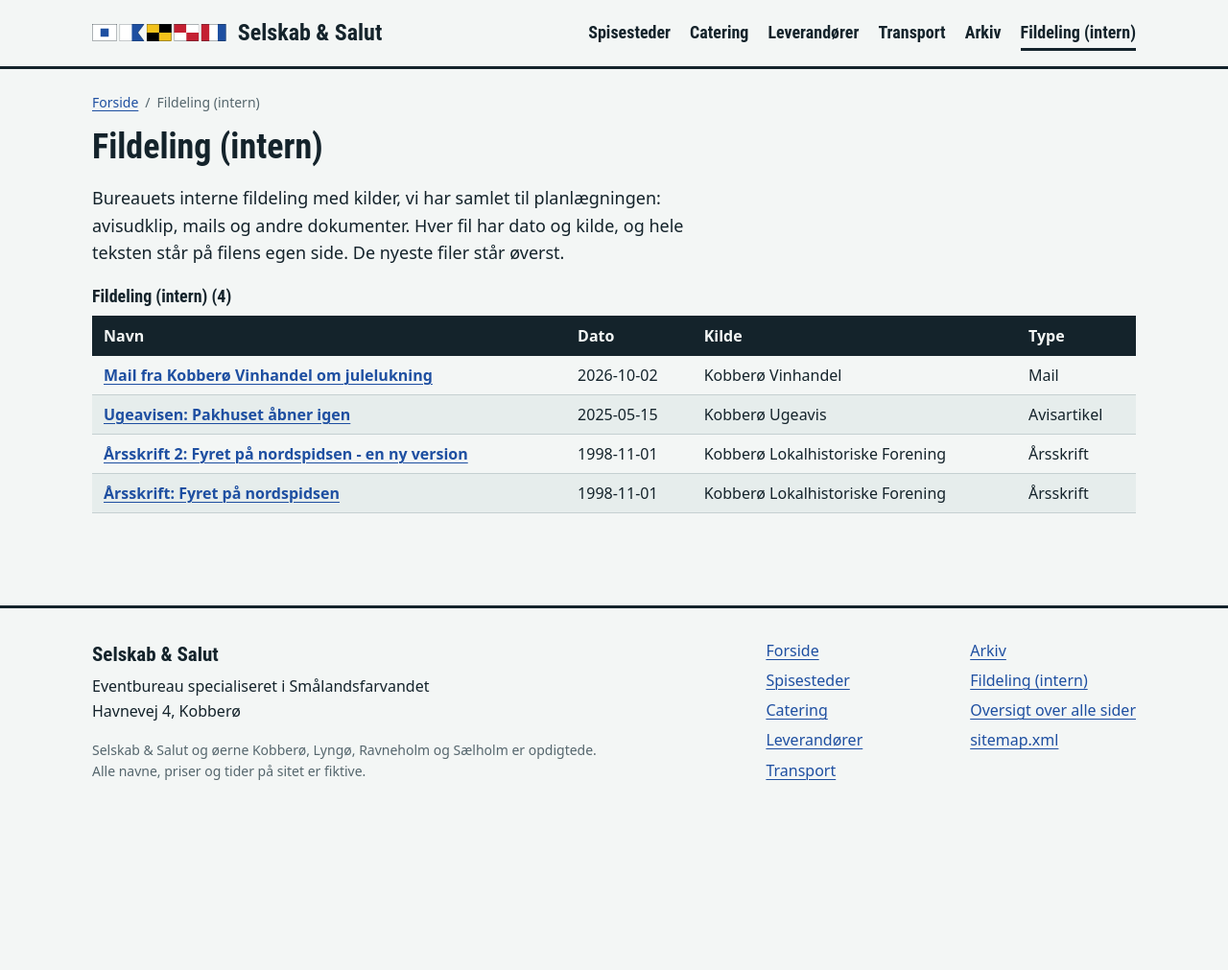
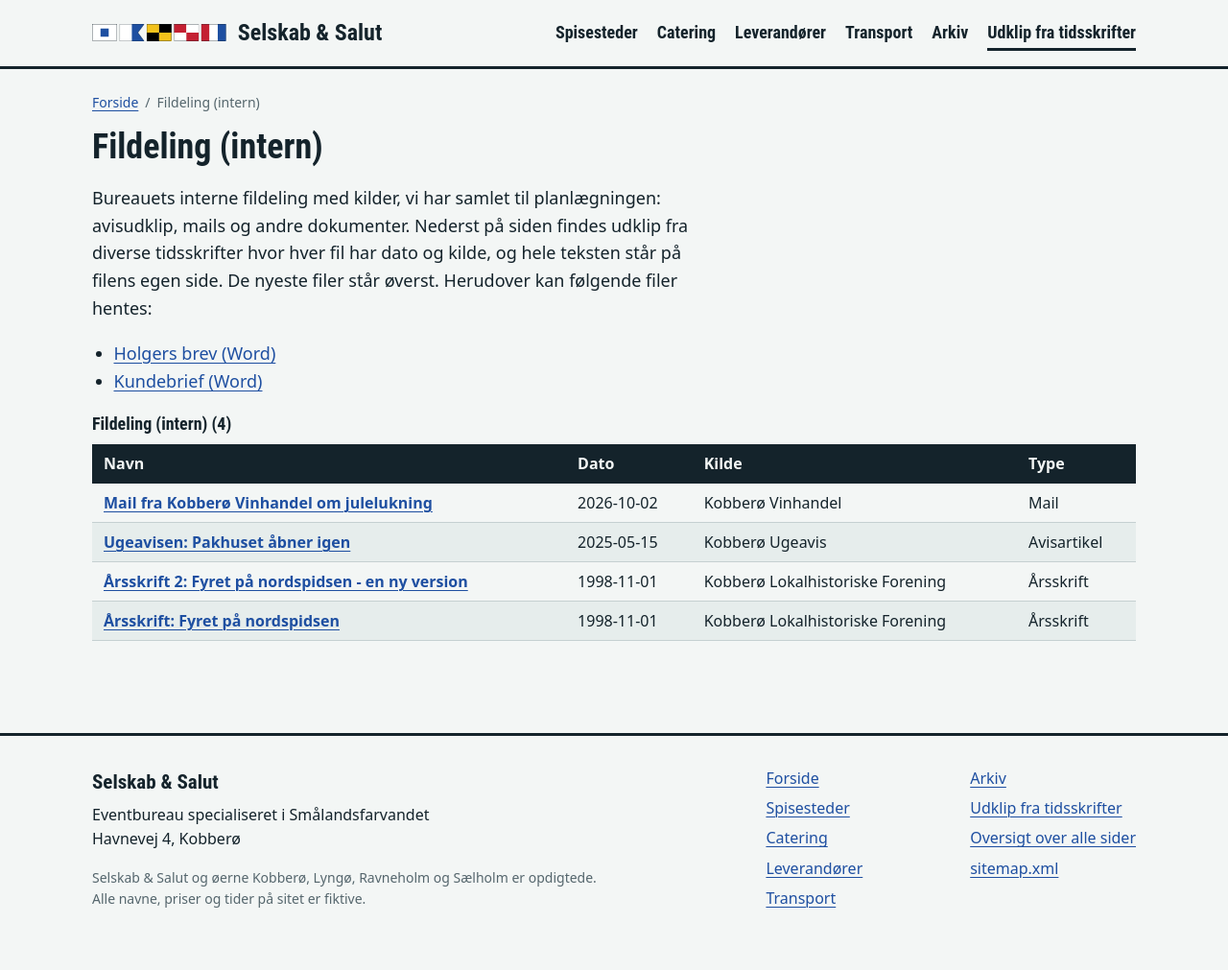
Before and after one commit to selskabogsalut/selskabogsalut.github.io, a Jekyll site: the page built from fildeling.md, in a window 1280 px wide. Shown: the whole page at 96% size. Built offline with Jekyll 4.4.1, drawn with Linux system fonts in a browser that asks for light colours; before the commit the page ends 900 px from its top, so only the background shows below that.

Commit message:
Downloadable files

```diff
--- a/_data/sektioner.yml
+++ b/_data/sektioner.yml
@@ -46,7 +46,7 @@
 
 # Fildeling (intern)
 - samling: fildeling
-  titel: Fildeling (intern)
+  titel: Udklip fra tidsskrifter
   ental: fil
   url: /fildeling/
   sortering: dato
--- a/fildeling.md
+++ b/fildeling.md
@@ -6,4 +6,6 @@ permalink: /fildeling/
 last_modified_at: 2026-11-11
 ---
 
-Bureauets interne fildeling med kilder, vi har samlet til planlægningen: avisudklip, mails og andre dokumenter. Hver fil har dato og kilde, og hele teksten står på filens egen side. De nyeste filer står øverst.
+Bureauets interne fildeling med kilder, vi har samlet til planlægningen: avisudklip, mails og andre dokumenter. Nederst på siden findes udklip fra diverse tidsskrifter hvor hver fil har dato og kilde, og hele teksten står på filens egen side. De nyeste filer står øverst. Herudover kan følgende filer hentes:
+- <a href="/assets/filer/Holgers_brev.docx" download>Holgers brev (Word)</a>
+- <a href="/assets/filer/Kundebrief.docx" download>Kundebrief (Word)</a>
```
Also changed, not shown: 5 other files.
